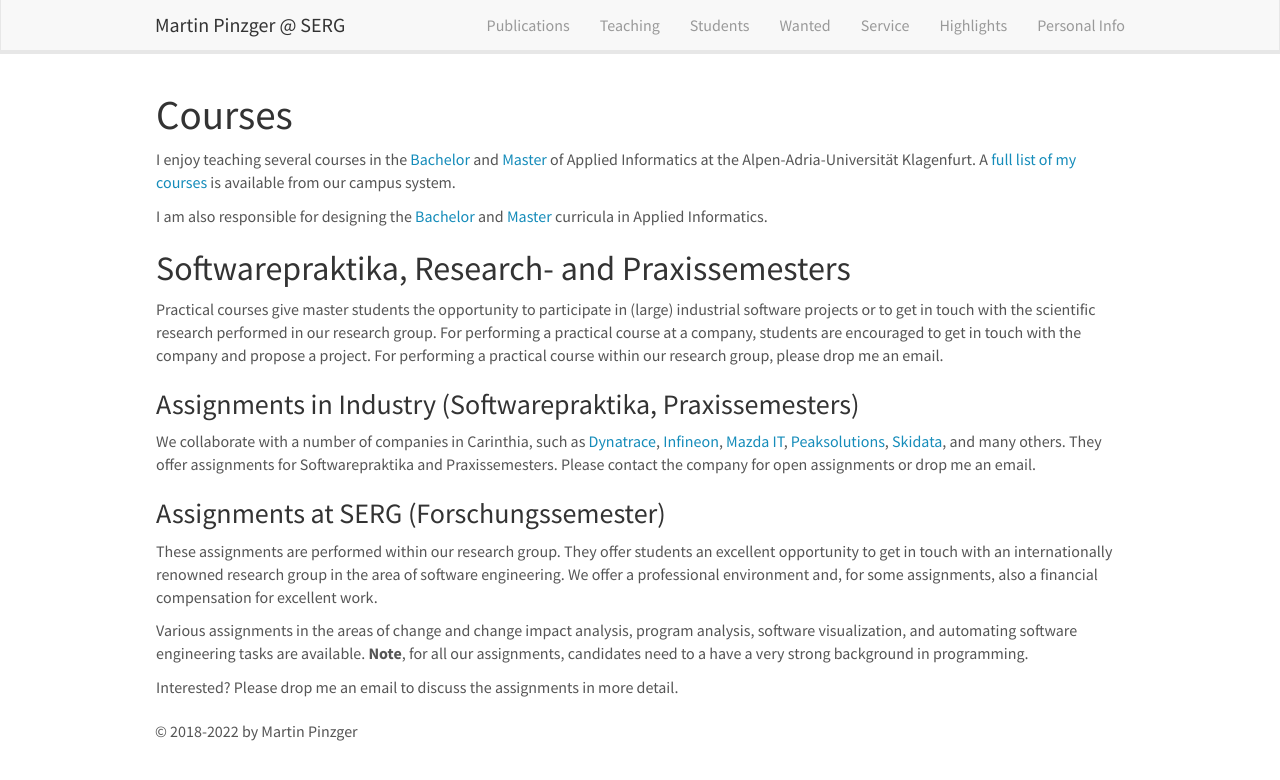
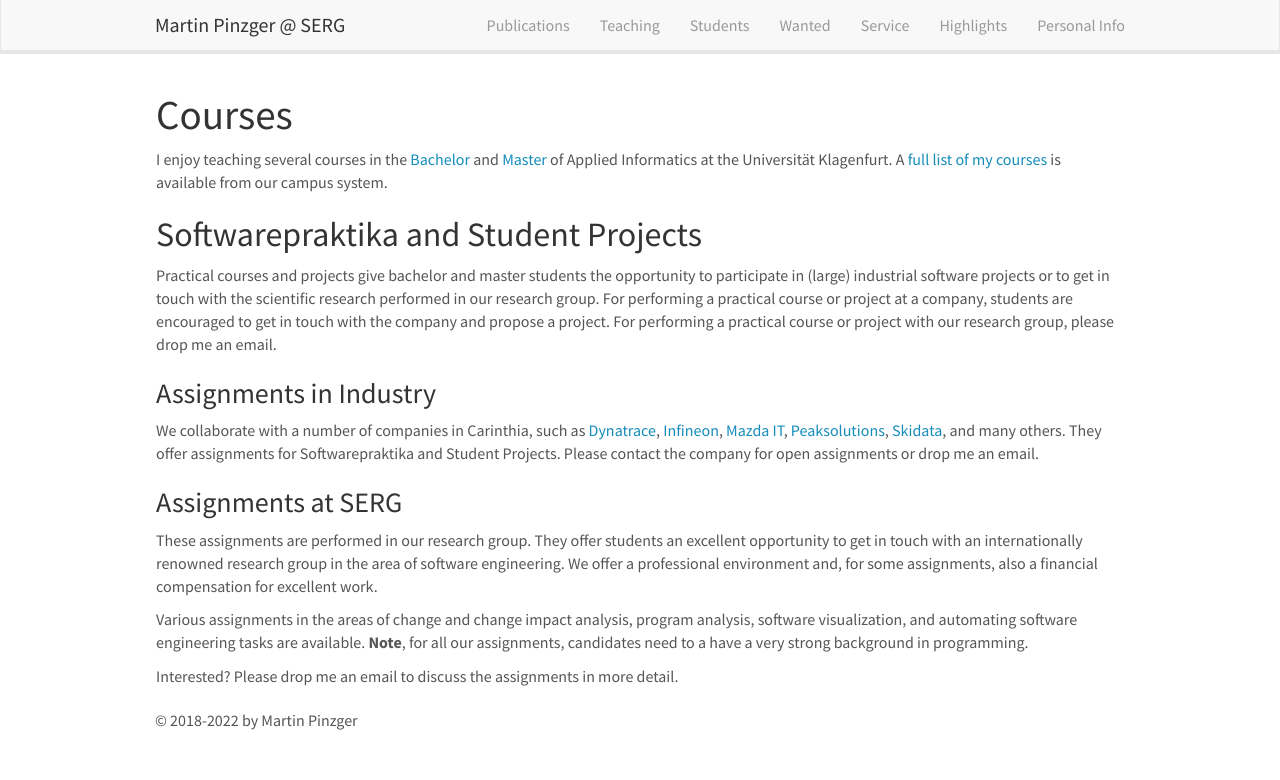
Before and after one commit to pinzger/pinzger.github.io, a Jekyll site: the page built from _pages/teaching.md, in a window 1280 px wide. Shown: the top 780 px of the page. Built offline with Jekyll 4.4.1, drawn with Linux system fonts in a browser that asks for light colours; nearby versions of some CDN libraries.

Commit message:
updated teaching

```diff
--- a/_pages/teaching.md
+++ b/_pages/teaching.md
@@ -8,19 +8,16 @@ permalink: /teaching/
 
 # Courses
 
-I enjoy teaching several courses in the [Bachelor](https://www.aau.at/en/studien/bachelor-applied-informatics/) and [Master](https://www.aau.at/en/studien/master-applied-informatics/) of Applied Informatics at the Alpen-Adria-Universität Klagenfurt. A [full list of my courses](https://campus.aau.at/studien/lvliste.jsp?atoken=1771224091) is available from our campus system.
+I enjoy teaching several courses in the [Bachelor](https://www.aau.at/en/studien/bachelor-applied-informatics/) and [Master](https://www.aau.at/en/studien/master-applied-informatics/) of Applied Informatics at the Universität Klagenfurt. A [full list of my courses](https://campus.aau.at/studien/lvliste.jsp?atoken=1771224091) is available from our campus system.
 
-I am also responsible for designing the [Bachelor](https://www.aau.at/en/studien/bachelor-applied-informatics/) and [Master](https://www.aau.at/en/studien/master-applied-informatics/) curricula in Applied Informatics.
+## Softwarepraktika and Student Projects
+Practical courses and projects give bachelor and master students the opportunity to participate in (large) industrial software projects or to get in touch with the scientific research performed in our research group. For performing a practical course or project at a company, students are encouraged to get in touch with the company and propose a project. For performing a practical course or project with our research group, please drop me an email.
 
+### Assignments in Industry
+We collaborate with a number of companies in Carinthia, such as [Dynatrace](https://www.dynatrace.com/), [Infineon](https://www.infineon.com/cms/austria/en/), [Mazda IT](http://www.mazda.at/), [Peaksolutions](http://www.peaksolution.com/),  [Skidata](https://www.skidata.com/), and many others. They offer assignments for Softwarepraktika and Student Projects. Please contact the company for open assignments or drop me an email.
 
-## Softwarepraktika, Research- and Praxissemesters
-Practical courses give master students the opportunity to participate in (large) industrial software projects or to get in touch with the scientific research performed in our research group. For performing a practical course at a company, students are encouraged to get in touch with the company and propose a project. For performing a practical course within our research group, please drop me an email.
-
-### Assignments in Industry (Softwarepraktika, Praxissemesters)
-We collaborate with a number of companies in Carinthia, such as [Dynatrace](https://www.dynatrace.com/), [Infineon](https://www.infineon.com/cms/austria/en/), [Mazda IT](http://www.mazda.at/), [Peaksolutions](http://www.peaksolution.com/),  [Skidata](https://www.skidata.com/), and many others. They offer assignments for Softwarepraktika and Praxissemesters. Please contact the company for open assignments or drop me an email.
-
-### Assignments at SERG (Forschungssemester)
-These assignments are performed within our research group. They offer students an excellent opportunity to get in touch with an internationally renowned research group in the area of software engineering. We offer a professional environment and, for some assignments, also a financial compensation for excellent work.
+### Assignments at SERG
+These assignments are performed in our research group. They offer students an excellent opportunity to get in touch with an internationally renowned research group in the area of software engineering. We offer a professional environment and, for some assignments, also a financial compensation for excellent work.
 
 Various assignments in the areas of change and change impact analysis, program analysis, software visualization, and automating software engineering tasks are available. **Note**, for all our assignments, candidates need to a have a very strong background in programming.
 
```
